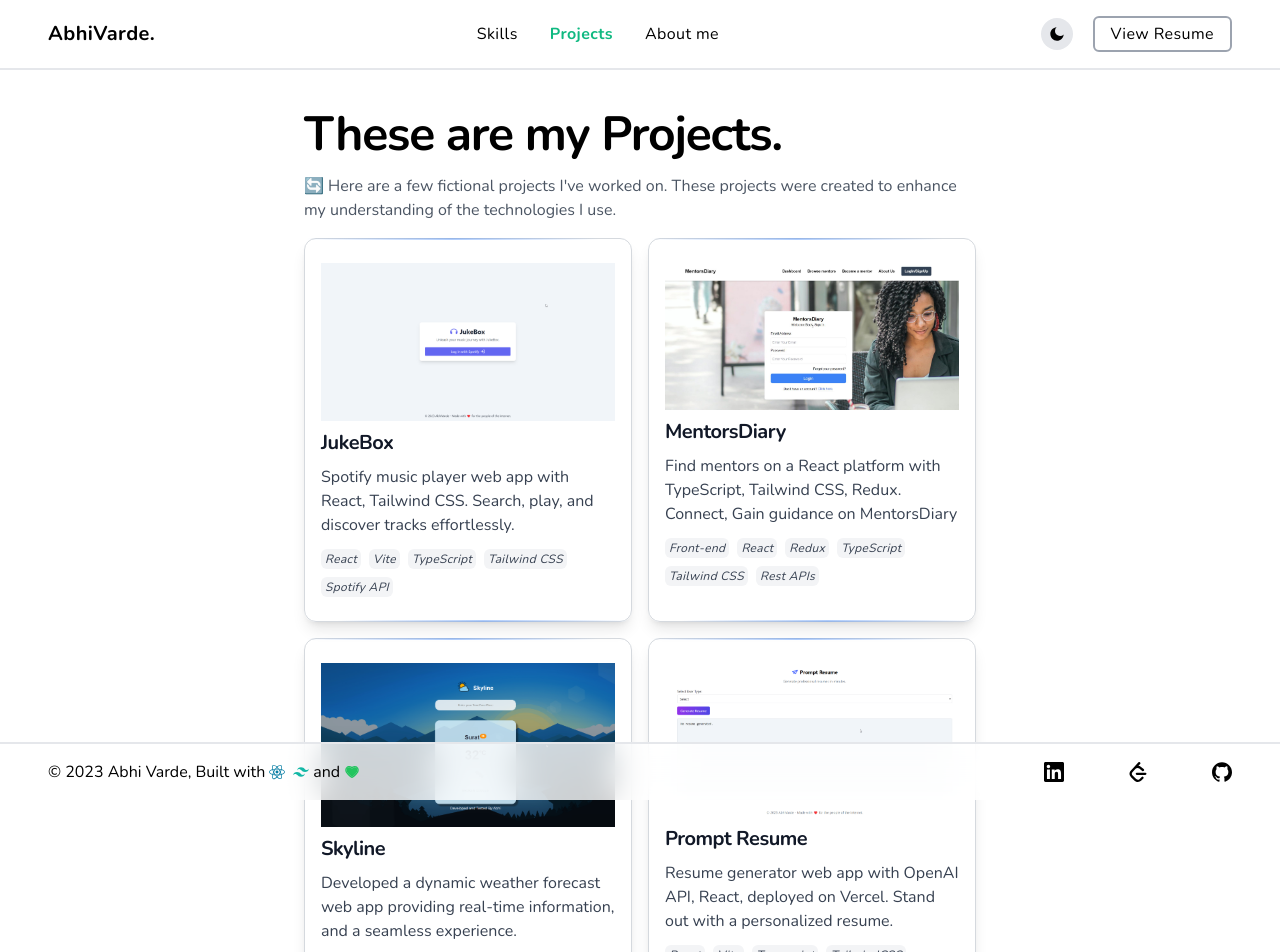
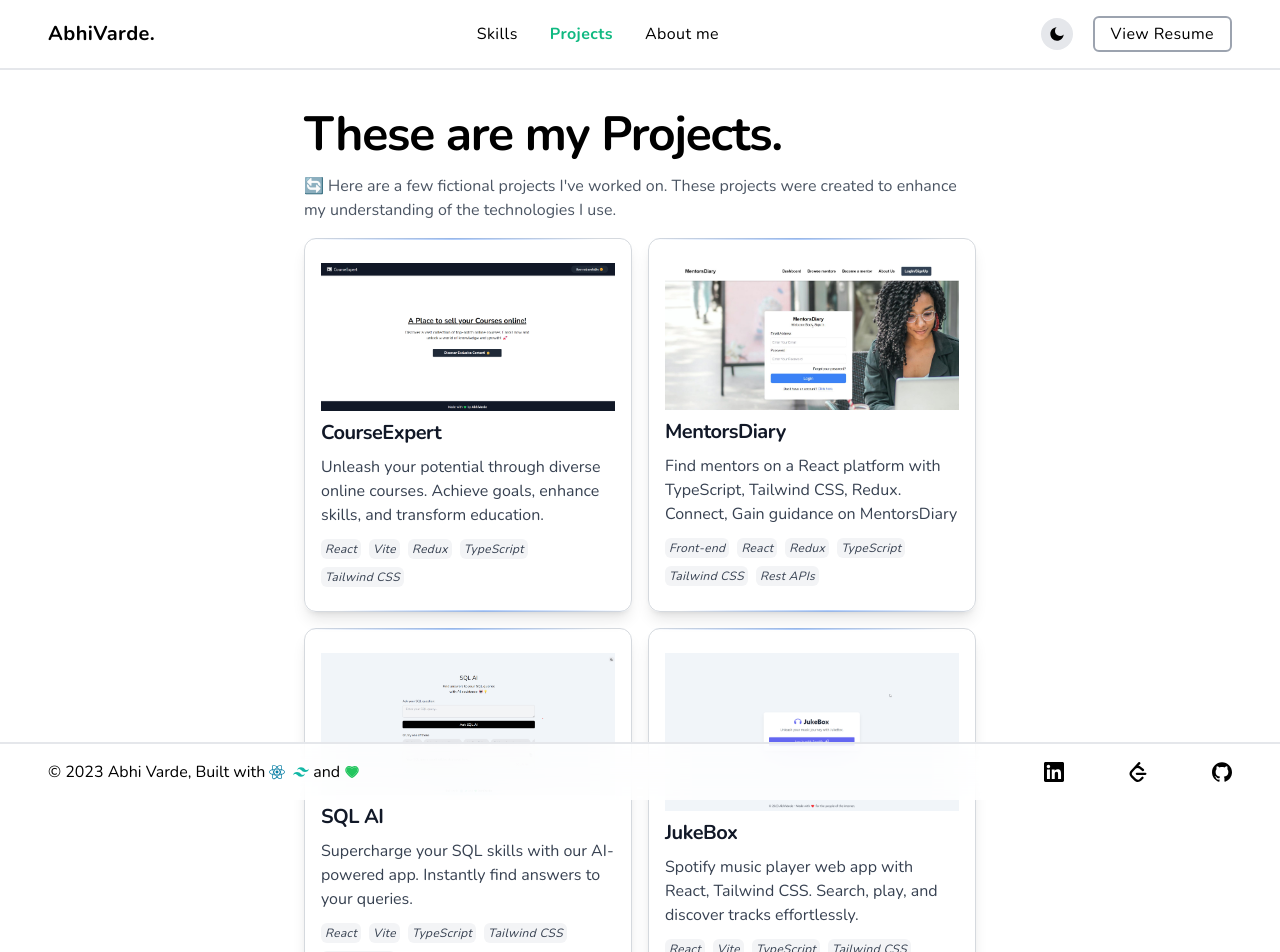
Before and after one commit to AbhiVarde/Developer-Portfolio-Website, a React (Vite) app: page /project in a window 1280 px wide. Shown: the top 952 px of the page. Built offline with nearby package versions, Linux system fonts and the light colour scheme.

Commit message:
initial commit

```diff
--- a/src/Pages/Home.tsx
+++ b/src/Pages/Home.tsx
@@ -6,10 +6,10 @@ import { useEffect } from "react";
 
 const Home = ({ darkMode }: any) => {
   const data = [
-    { text: "Developer.", color: "#FF6F61" },
-    { text: "Designer.", color: "#FFD166" },
-    { text: "Programmer.", color: "#06D6A0" },
-    { text: "Learner.", color: "#5851DB" },
+    { text: "Developer.", color: "#F59E0B" },
+    { text: "Designer.", color: "#84CC16" },
+    { text: "Programmer.", color: "#10B981" },
+    { text: "Learner.", color: "#3B82F6" },
   ];
 
   useEffect(() => {
@@ -19,7 +19,6 @@ const Home = ({ darkMode }: any) => {
   return (
     <div className="flex flex-col max-w-7xl mx-auto mt-6 md:mt-10">
       <div className="flex flex-col justify-center items-center lg:flex-row overflow-hidden">
-        {/* Text container */}
         <div className="w-full sm:w-[85%] my-auto lg:w-1/2 mx-auto text-center lg:text-left lg:p-20">
           <p
             className={`text-2xl md:text-3xl lg:text-4xl font-semibold ${
--- a/src/Pages/Project.tsx
+++ b/src/Pages/Project.tsx
@@ -4,17 +4,19 @@ import skyline from "../assets/projects/skyline.png";
 import PromptResume from "../assets/projects/PromptResume.png";
 import DevGlimpse from "../assets/projects/DevGlimpse.png";
 import NewsXpress from "../assets/projects/news.png";
+import CourseExpert from "../assets/projects/CourseExpert.png";
+import SQL from "../assets/projects/SQL.png";
 import { FiChevronDown } from "react-icons/fi";
 import { useEffect } from "react";
 
 const projects = [
   {
-    image: Jukebox,
-    title: "JukeBox",
+    image: CourseExpert,
+    title: "CourseExpert",
     description:
-      "Spotify music player web app with React, Tailwind CSS. Search, play, and discover tracks effortlessly.",
-    tags: ["React", "Vite", "TypeScript", "Tailwind CSS", "Spotify API"],
-    link: "https://jukebox-xi.vercel.app/",
+      "Unleash your potential through diverse online courses. Achieve goals, enhance skills, and transform education.",
+    tags: ["React", "Vite", "Redux", "TypeScript", "Tailwind CSS"],
+    link: "https://courseexpert.vercel.app/",
   },
   {
     image: MentorsDiary,
@@ -30,6 +32,22 @@ const projects = [
       "Rest APIs",
     ],
     link: "https://mentorsdiary.netlify.app/",
+  },
+  {
+    image: SQL,
+    title: "SQL AI",
+    description:
+      "Supercharge your SQL skills with our AI-powered app. Instantly find answers to your queries.",
+    tags: ["React", "Vite", "TypeScript", "Tailwind CSS", "OpenAI API"],
+    link: "https://sqlai.vercel.app/",
+  },
+  {
+    image: Jukebox,
+    title: "JukeBox",
+    description:
+      "Spotify music player web app with React, Tailwind CSS. Search, play, and discover tracks effortlessly.",
+    tags: ["React", "Vite", "TypeScript", "Tailwind CSS", "Spotify API"],
+    link: "https://jukebox-xi.vercel.app/",
   },
   {
     image: skyline,
```
Also changed, not shown: src/assets/projects/CourseExpert.png (added), src/assets/projects/SQL.png (added).
